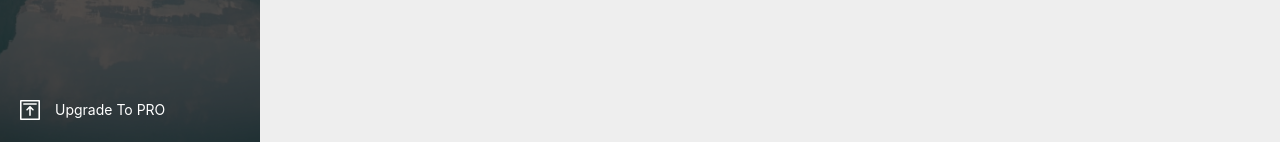
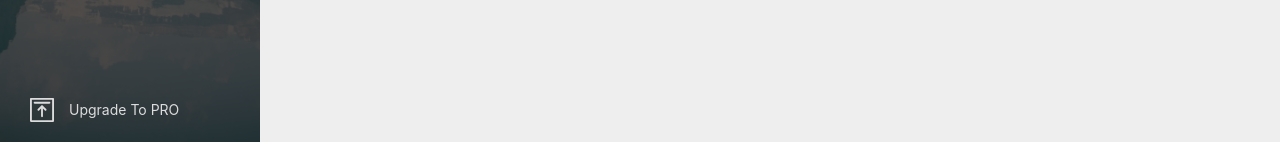
Before and after one commit to chichoon/vue-dashboard, a Vue app: page / in a window 1280 px wide. Shown: the part 655-797 px from the top of the page. Built offline with nearby package versions, Linux system fonts and the light colour scheme.

Commit message:
feat: :sparkles: 업그레이드 버튼에 링크 추가

```diff
--- a/src/components/molecules/GNB/GNB.vue
+++ b/src/components/molecules/GNB/GNB.vue
@@ -27,14 +27,13 @@ import SearchBar from '@/components/atoms/SearchBar.vue';
         >
           <component :is="element.icon" />
         </NavigationElement>
-        <NavigationElement text="Upgrade To PRO" to="" class="gnb__upgrade">
+        <NavigationElement text="Upgrade To PRO" to="upgrade" class="gnb__upgrade">
           <UploadIcon />
         </NavigationElement>
       </ul>
-      <div class="gnb__footer">
+      <NavigationElement text="Upgrade To PRO" to="upgrade" class="gnb__footer">
         <UploadIcon />
-        <span>Upgrade To PRO</span>
-      </div>
+      </NavigationElement>
     </div>
   </div>
 </template>
@@ -115,24 +114,10 @@ import SearchBar from '@/components/atoms/SearchBar.vue';
   }
 
   &__footer {
-    width: calc(100% - 30px);
+    padding-top: 0;
     height: 70px;
-    padding: 15px 5px;
-    margin: 0 15px;
     display: flex;
-    flex-direction: row;
-    align-items: center;
-    color: var(--white);
 
-    & > svg {
-      width: 20px;
-      height: 20px;
-    }
-
-    & > span {
-      margin-left: 15px;
-      font-size: var(--font-md);
-    }
     @media screen and (max-width: 991px) {
       display: none;
     }
```
